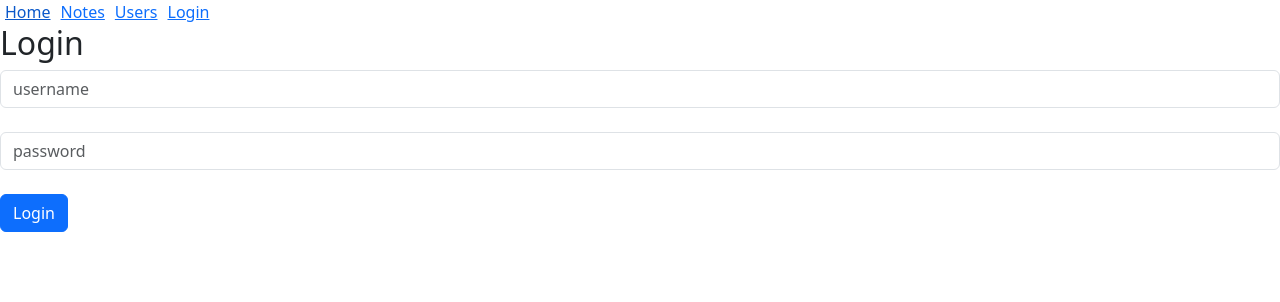
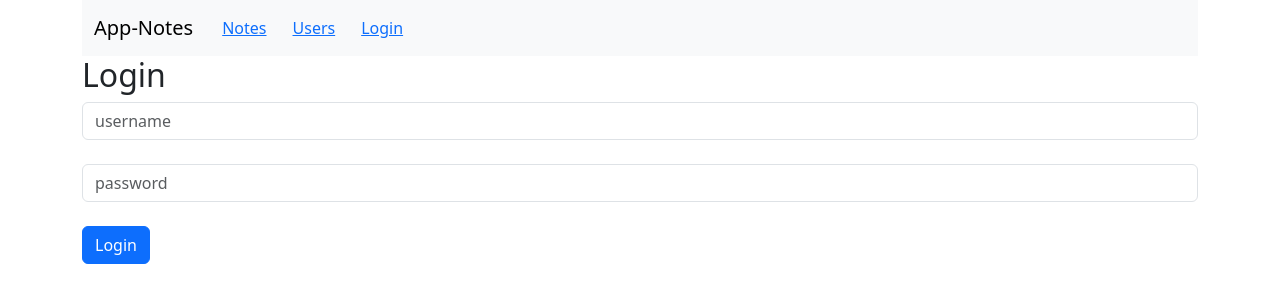
Before and after one commit to patriciotrujilllo/Notes-App-MERN, a React (Create React App) app in the folder app/: page /login in a window 1280 px wide. Shown: the top 302 px of the page. Built offline with nearby package versions, Linux system fonts and the light colour scheme; no server answers.

Commit message:
improvement: react-bootstrap components are used, Navbar,Brand,Toogle,Collapse

```diff
--- a/app/src/App.js
+++ b/app/src/App.js
@@ -1,12 +1,20 @@
-import {React} from "react"
+import {React,Suspense} from "react"
 import {Link,BrowserRouter,Route,Routes,Navigate} from 'react-router-dom'
 import Notes from './Notes.js'
 import Login from "./login.js"
 import { SingleNote } from "./components/singleNote.js"
 import { useUser } from "./hooks/useUser.js"
 import { useNotes } from "./hooks/useNotes.js"
+import { Container, Nav, Navbar } from "react-bootstrap"
 
-const Home = () => <h1>Home</h1>
+const Home = () => {
+	return(
+		<div>
+			<title>Home | Notes app</title>
+			<h1>Home page</h1>
+		</div>
+	)
+}
 const Users = () => <h1>Users</h1>
 
 function App () {
@@ -15,17 +23,29 @@ function App () {
 	const {notes} = useNotes()
 
 	return (
+		<Suspense fallback={<div>Loading...</div>}>
+		<div className="container">
 			<BrowserRouter>
-			<header>
-				<Link to="/" style={{ padding: "5px" }}>
-					Home
-				</Link>
+				<Navbar expand="lg" className="bg-body-tertiary">
+					<Container>
+					<Navbar.Brand href='/'>App-Notes</Navbar.Brand>
+					<Navbar.Toggle aria-controls='responsive-navbar-nav'/>
+					<Navbar.Collapse id="id-collapse-navbar">
+						<Nav className="me-auto">
+
+							<Nav.Link>
 								<Link to="/notes" style={{ padding: "5px" }}>
 									Notes
 								</Link>
+							</Nav.Link>
+
+							<Nav.Link>
 								<Link to="/users" style={{ padding: "5px" }}>
 									Users
 								</Link>
+							</Nav.Link>
+
+							<Nav.Link>
 							{user ?
 								<em>{user.username}</em>
 								:
@@ -33,20 +53,33 @@ function App () {
 								Login
 								</Link>
 							}
+							</Nav.Link>
 
-			</header>
+
+
+						</Nav>
+
+					</Navbar.Collapse>
+
+					</Container>
+
+
+				</Navbar>
 				<Routes>
 					<Route path="/notes/:id" element={<SingleNote notes={notes}/>}/>
 					<Route path="/notes" element={<Notes/>}/>
 					<Route path="/users" element={<Users/>}/>
 					<Route path="/login"
-				element={user? <Navigate to='/notes'/>:<Login/>}
+					element={user?
+					<Navigate to='/notes'/>
+					:<Login/>}
 					/>
-				<Route path="/notes" element={<Login/>}/>
 					<Route path="/" element={<Home/>}/>
 				</Routes>
 
 			</BrowserRouter>
+		</div>
+		</Suspense>
 	)
 	}
 export default App
```
Lines whose indentation alone changed are shown as unchanged.
